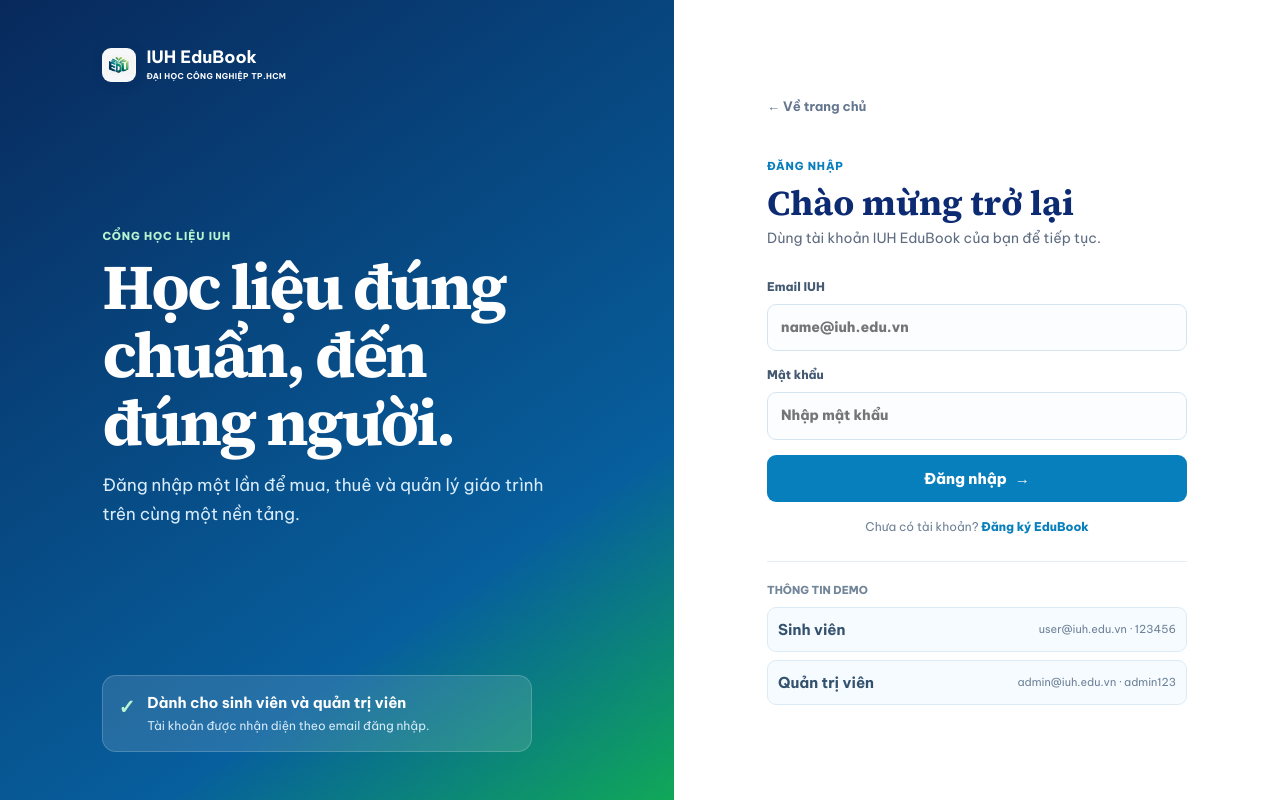
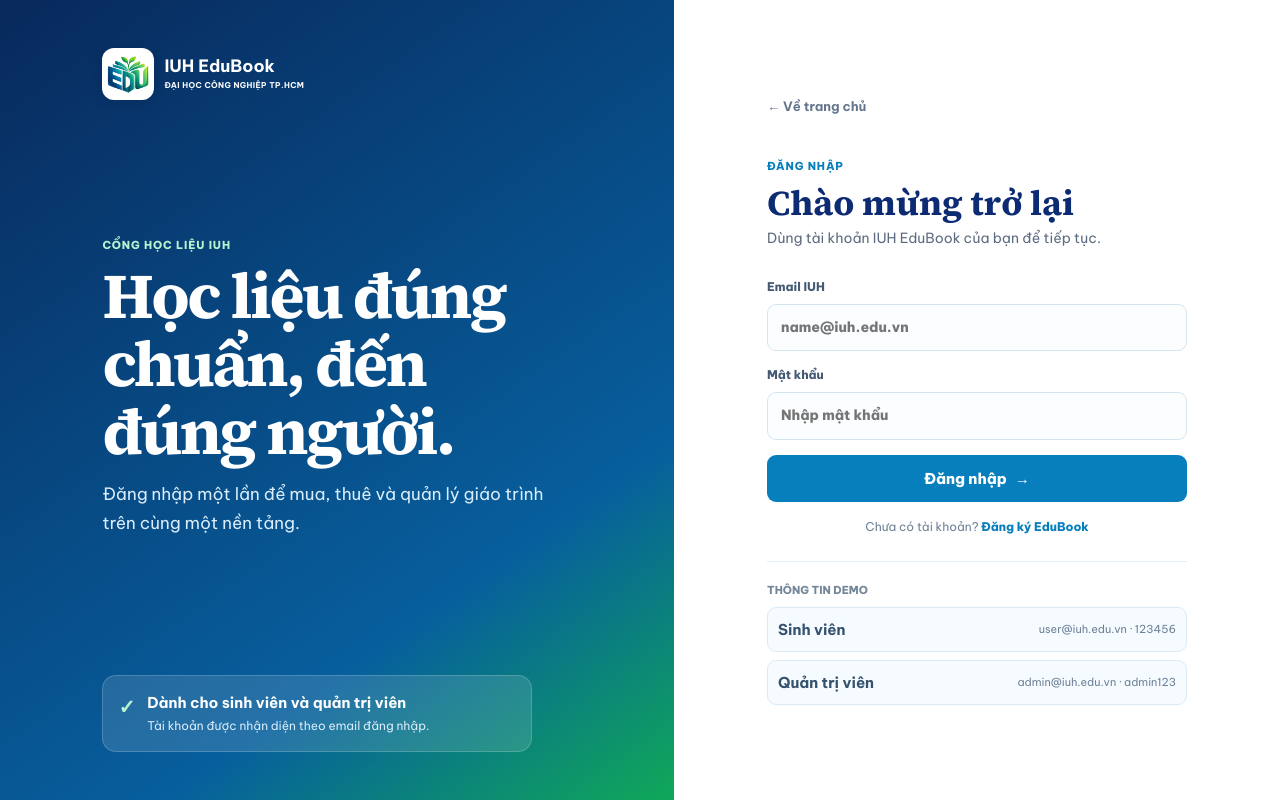
Before and after one commit to Thanhhan1102/EduBook-Website, a plain HTML site: page login.html in a window 1280 px wide. Drawn offline with Linux system fonts and the light colour scheme.

Commit message:
Replace checkerboard logo with transparent larger mark

```diff
--- a/assets/css/styles.css
+++ b/assets/css/styles.css
@@ -141,22 +141,36 @@ html.motion-ready .reveal.is-visible { opacity:1; transform:translateY(0); }
 
 /* Logo asset and catalog availability modes. */
 .brand-mark {
-  overflow: hidden;
-  background: #fff;
-  box-shadow: 0 2px 8px rgba(13, 43, 115, .12);
+  flex: 0 0 52px;
+  width: 52px;
+  height: 52px;
+  overflow: visible;
+  background: transparent;
+  border-radius: 0;
+  box-shadow: none;
 }
 
 .brand-mark img {
   display: block;
   width: 100%;
   height: 100%;
-  padding: 2px;
+  padding: 0;
   object-fit: contain;
 }
 
 .auth-brand .brand-mark {
-  background: rgba(255, 255, 255, .96);
+  padding: 4px;
+  background: #fff;
+  border-radius: 12px;
   box-shadow: 0 2px 12px rgba(2, 20, 58, .16);
+}
+
+@media (max-width: 720px) {
+  .brand-mark { flex-basis: 43px; width: 43px; height: 43px; }
+}
+
+@media (max-width: 400px) {
+  .brand-mark { flex-basis: 40px; width: 40px; height: 40px; }
 }
 
 .single-mode-note {
--- a/login.html
+++ b/login.html
@@ -11,7 +11,7 @@
   </head>
   <body class="auth-page">
     <main class="auth-layout">
-      <section class="auth-intro"><a class="brand auth-brand" href="index.html"><span class="brand-mark"><img src="assets/images/LOGO.png" alt="" /></span><span><strong>IUH EduBook</strong><small>ĐẠI HỌC CÔNG NGHIỆP TP.HCM</small></span></a><div><p class="eyebrow blue-text">Cổng học liệu IUH</p><h1>Học liệu đúng chuẩn, đến đúng người.</h1><p>Đăng nhập một lần để mua, thuê và quản lý giáo trình trên cùng một nền tảng.</p></div><div class="auth-note"><span>✓</span><div><strong>Dành cho sinh viên và quản trị viên</strong><small>Tài khoản được nhận diện theo email đăng nhập.</small></div></div></section>
+      <section class="auth-intro"><a class="brand auth-brand" href="index.html"><span class="brand-mark"><img src="assets/images/LOGO-transparent.png" alt="" /></span><span><strong>IUH EduBook</strong><small>ĐẠI HỌC CÔNG NGHIỆP TP.HCM</small></span></a><div><p class="eyebrow blue-text">Cổng học liệu IUH</p><h1>Học liệu đúng chuẩn, đến đúng người.</h1><p>Đăng nhập một lần để mua, thuê và quản lý giáo trình trên cùng một nền tảng.</p></div><div class="auth-note"><span>✓</span><div><strong>Dành cho sinh viên và quản trị viên</strong><small>Tài khoản được nhận diện theo email đăng nhập.</small></div></div></section>
       <section class="auth-panel"><div class="auth-card"><a class="auth-back" href="index.html">← Về trang chủ</a><p class="eyebrow blue-text">Đăng nhập</p><h2>Chào mừng trở lại</h2><p class="auth-lead">Dùng tài khoản IUH EduBook của bạn để tiếp tục.</p><form id="loginForm"><label>Email IUH<input name="email" type="email" autocomplete="email" placeholder="name@iuh.edu.vn" required /></label><label>Mật khẩu<input name="password" type="password" autocomplete="current-password" placeholder="Nhập mật khẩu" required /></label><p class="form-message" id="loginMessage" role="alert" hidden></p><button class="button primary full-width" type="submit">Đăng nhập <span>→</span></button></form><p class="auth-register-link">Chưa có tài khoản? <a href="register.html">Đăng ký EduBook</a></p><div class="demo-accounts"><span>Thông tin demo</span><button type="button" data-demo-account="user@iuh.edu.vn|123456"><strong>Sinh viên</strong><small>user@iuh.edu.vn · 123456</small></button><button type="button" data-demo-account="admin@iuh.edu.vn|admin123"><strong>Quản trị viên</strong><small>admin@iuh.edu.vn · admin123</small></button></div></div></section>
     </main>
     <script src="assets/js/book-store.js"></script>
```
Also changed, not shown: admin.html (+1 -1 lines), catalog.html (+2 -2 lines), index.html (+2 -2 lines), profile.html (+1 -1 lines), register.html (+1 -1 lines), assets/images/LOGO-transparent.png (added).
